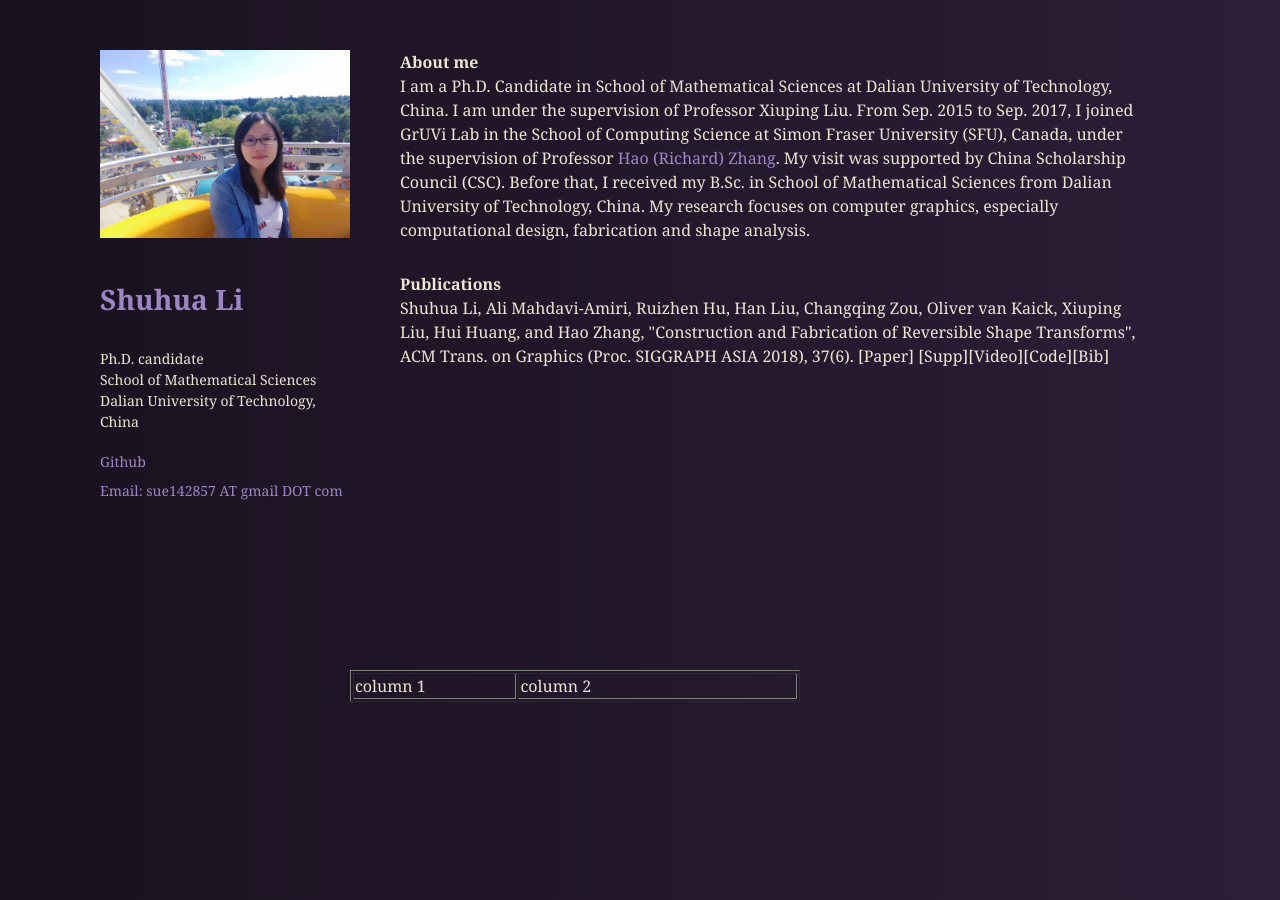
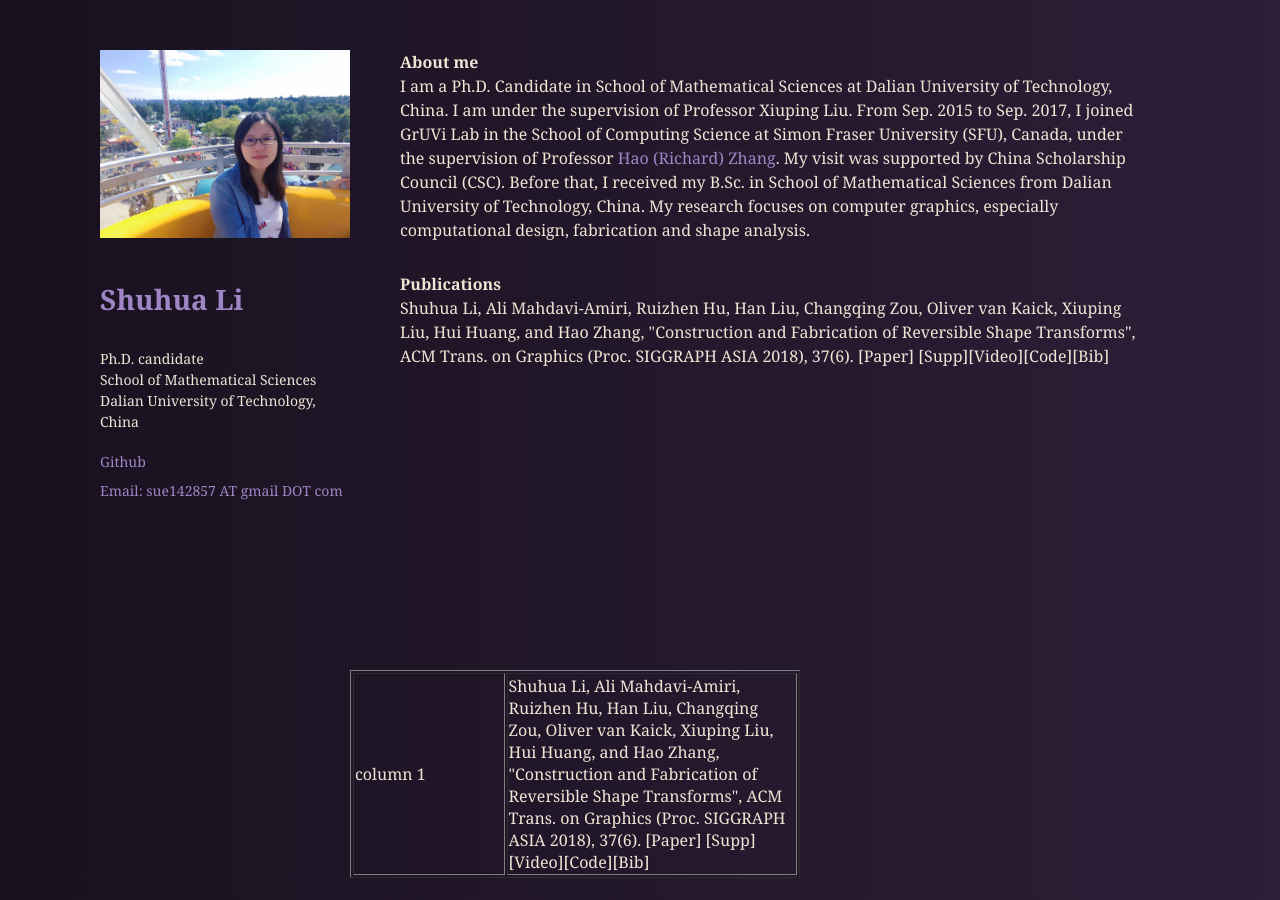
Before and after one commit to sergiokopplin/violet, a Jekyll site: the page built from index.html, in a window 1280 px wide. Built offline with Jekyll 4.4.1, drawn with Linux system fonts in a browser that asks for light colours.

Commit message:
Update index.html

```diff
--- a/index.html
+++ b/index.html
@@ -45,7 +45,8 @@
         column 1
       </td>
       <td border="1" width="1000">
-        column 2
+        Shuhua Li, Ali Mahdavi-Amiri, Ruizhen Hu, Han Liu, Changqing Zou, Oliver van Kaick, Xiuping Liu, Hui Huang, and Hao Zhang, "Construction and Fabrication of Reversible Shape Transforms", ACM Trans. on Graphics (Proc. SIGGRAPH ASIA 2018), 37(6).
+        [Paper] [Supp][Video][Code][Bib]
       </td>
     </tr>
   </table>
```
